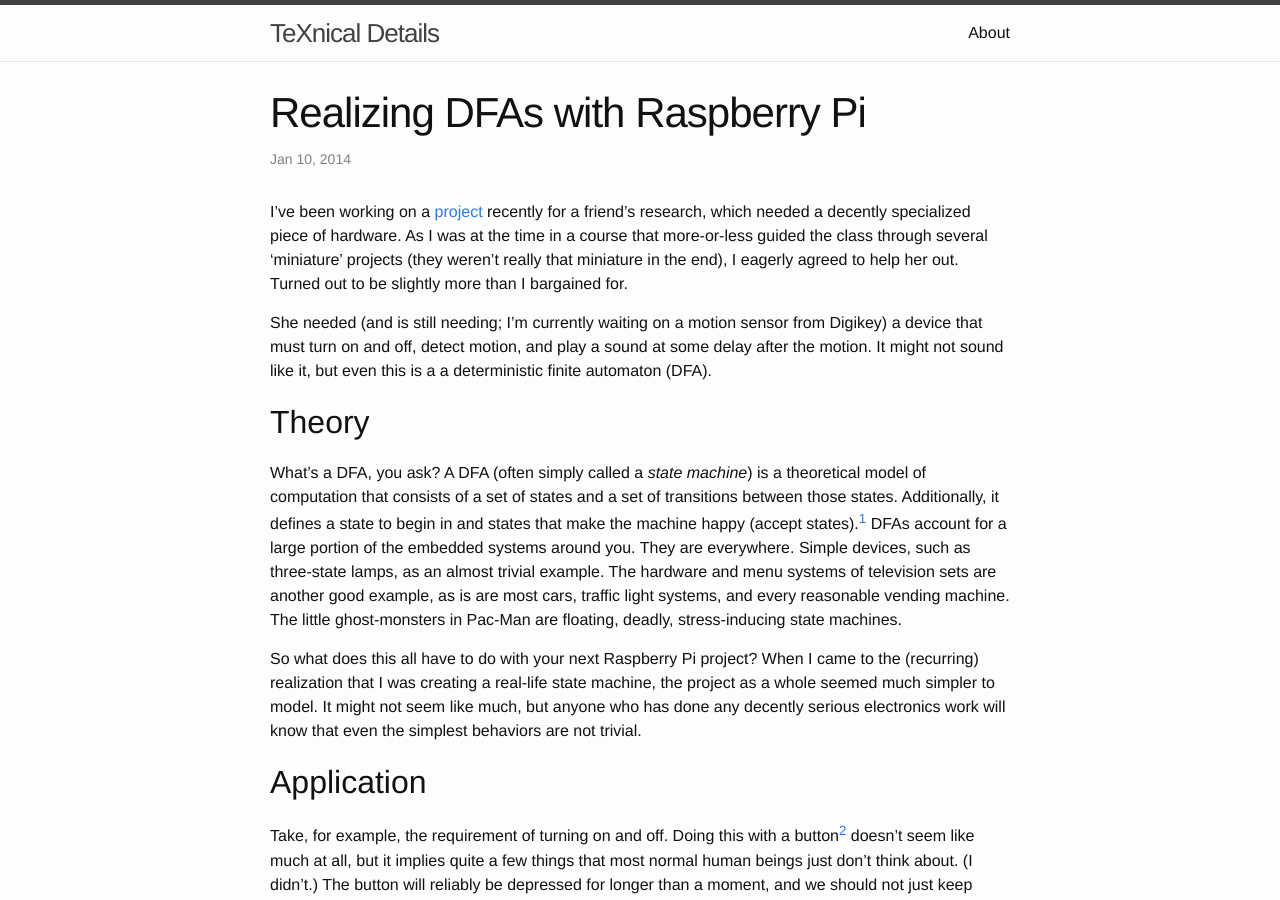
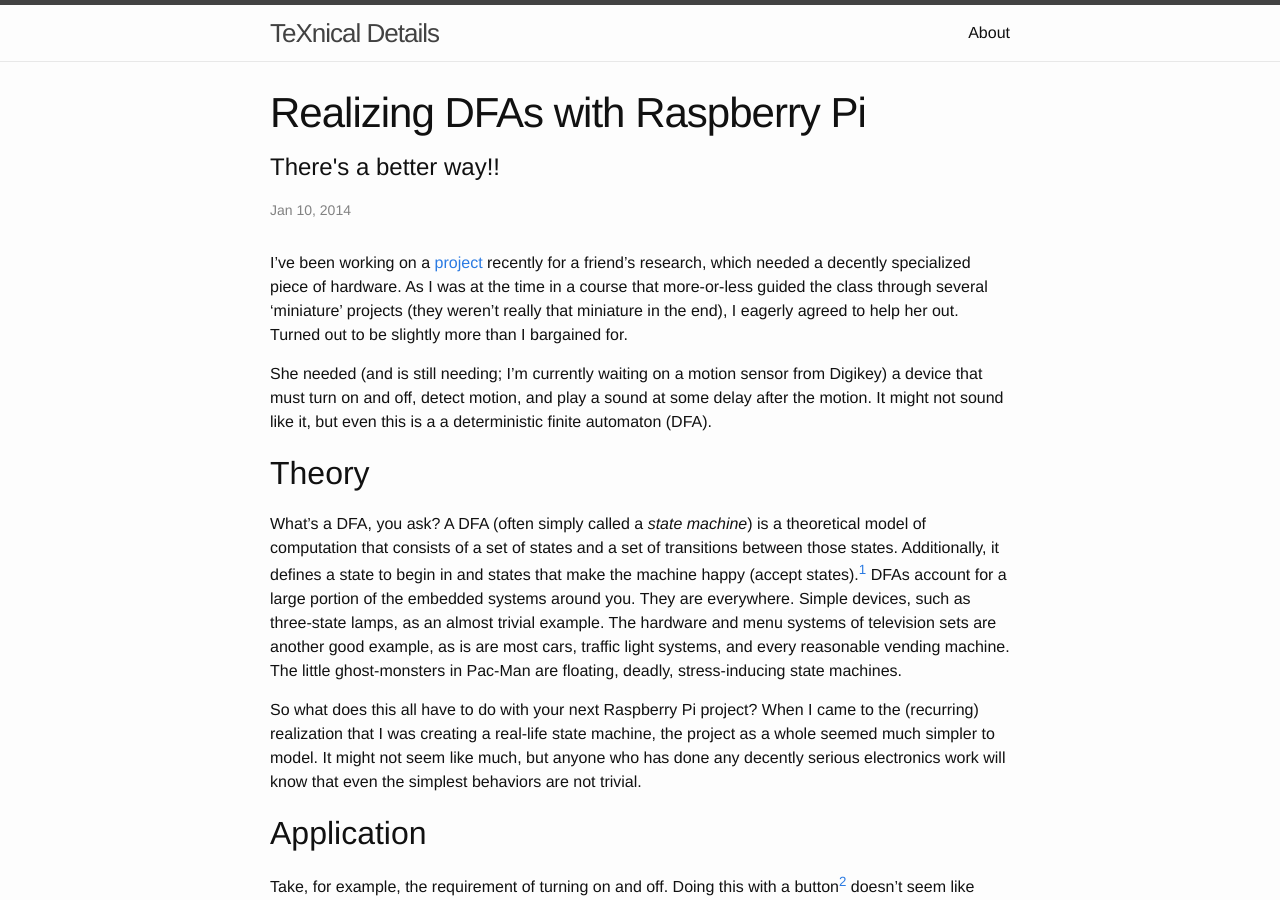
Before and after one commit to vermiculus/seanallred.com, a Jekyll site: the page built from _posts/2014-01-10-rpi-dfa.markdown, in a window 1280 px wide and 900 px high. Built offline with Jekyll 4.4.1, drawn with Linux system fonts in a browser that asks for light colours; comment, search, counter and statistics services are not loaded.

Commit message:
Display subtitles

```diff
--- a/_layouts/post.html
+++ b/_layouts/post.html
@@ -5,6 +5,9 @@ layout: default
 
   <header class="post-header">
     <h1 class="post-title">{{ page.title }}</h1>
+    {% if page.subtitle %}
+    <h2 class="post-subtitle">{{ page.subtitle }}</h2>
+    {% endif %}
     <p class="post-meta">{{ page.date | date: "%b %-d, %Y" }}{% if page.author %} • {{ page.author }}{% endif %}{% if page.meta %} • {{ page.meta }}{% endif %}</p>
   </header>
 
```
